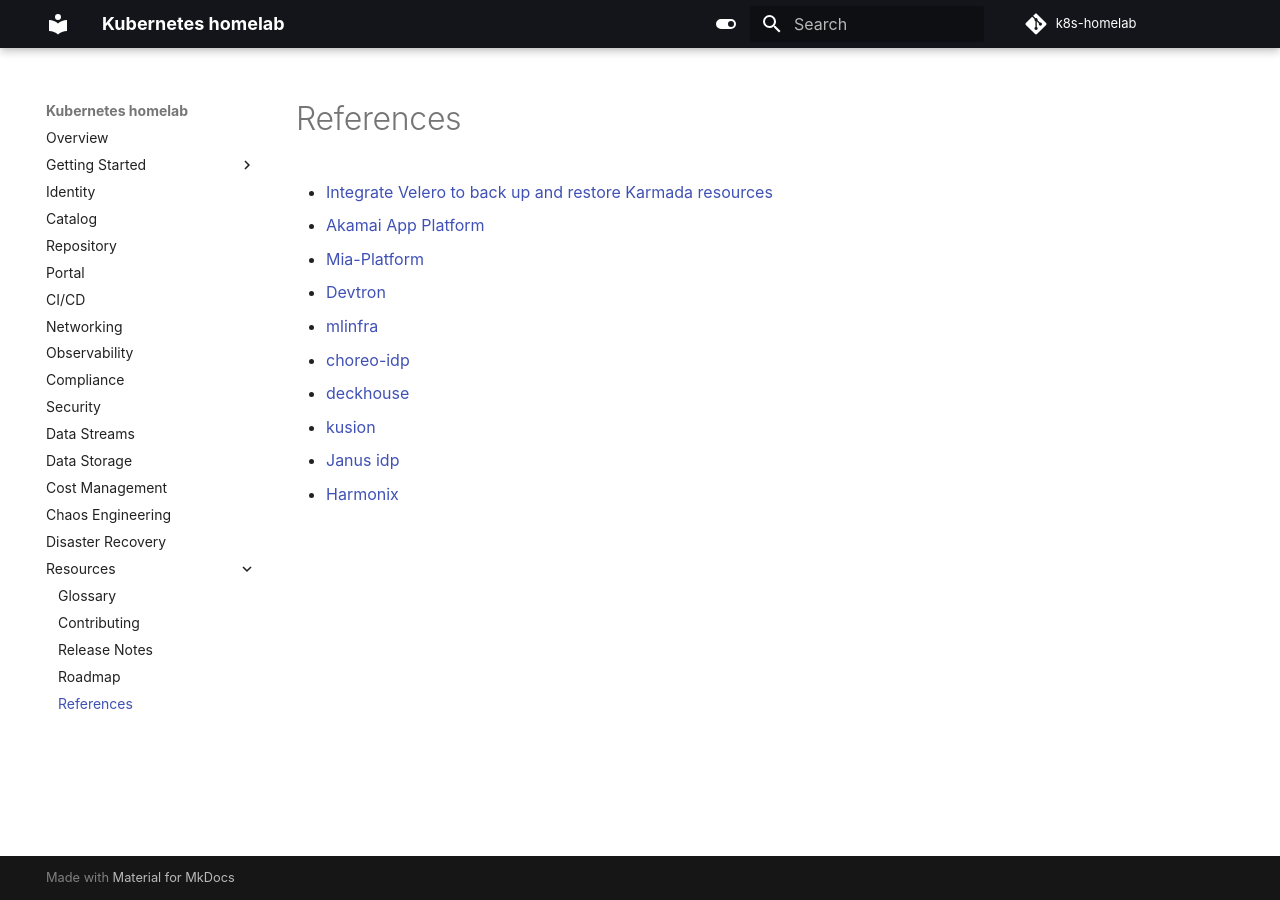
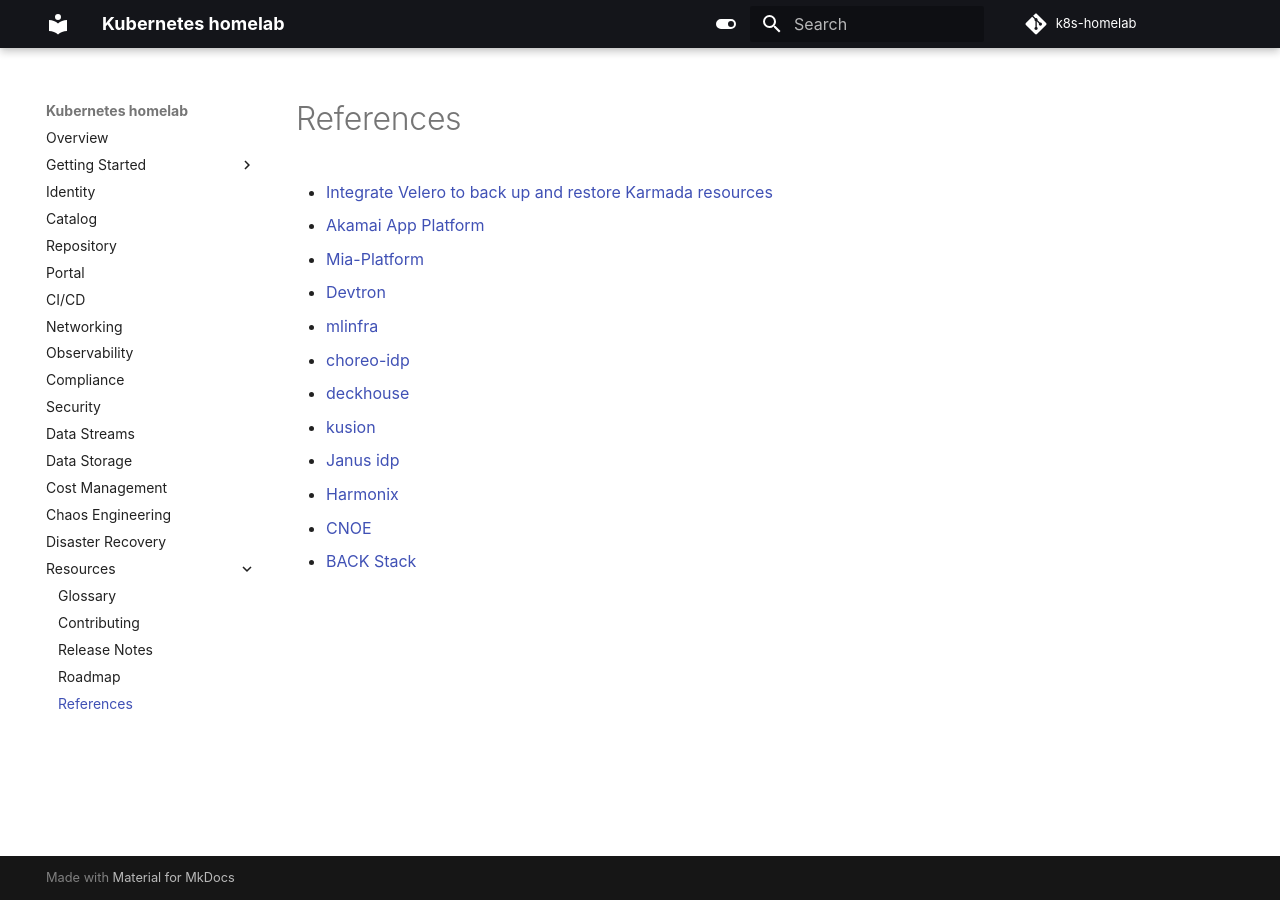
Before and after one commit to thatmlopsguy/dokaseca-control-plane, an MkDocs documentation site: the page built from docs/references.md, in a window 1280 px wide. Built offline with MkDocs 1.6.1 and Material for MkDocs 9.7.7, drawn with Linux system fonts in a browser that asks for light colours; comment, search, counter and statistics services are not loaded.

Commit message:
docs: add references

```diff
--- a/docs/references.md
+++ b/docs/references.md
@@ -10,3 +10,5 @@
 - [kusion](https://github.com/KusionStack/kusion)
 - [Janus idp](https://janus-idp.io/)
 - [Harmonix](https://harmonixonaws.io/)
+- [CNOE](https://cnoe.io/)
+- [BACK Stack](https://backstack.dev/)
```
